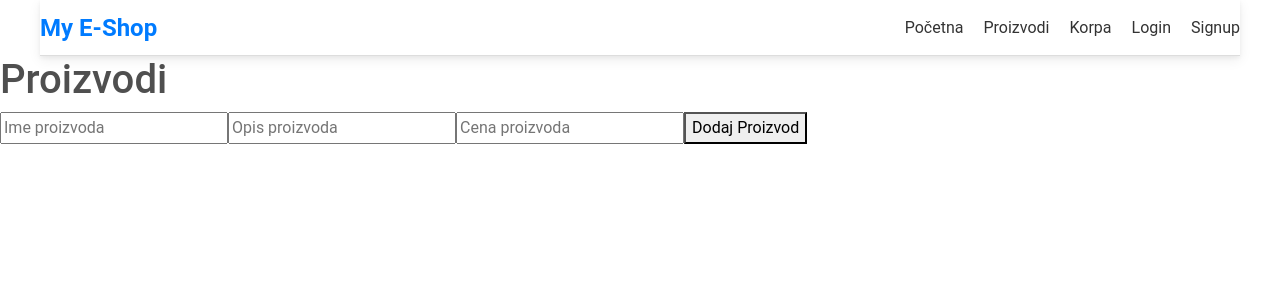
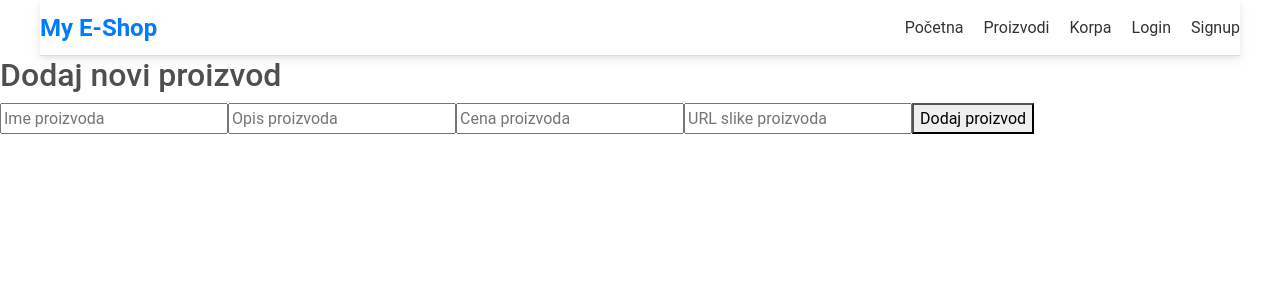
Before and after one commit to KovacevicS/eshopovic, a React (Create React App) app: page /dodaj-proizvod in a window 1280 px wide. Shown: the top 300 px of the page. Built offline with nearby package versions, Linux system fonts and the light colour scheme.

Commit message:
ddodaj proizvod u bazu

```diff
--- a/src/Proizvodi/DodajProizvod.js
+++ b/src/Proizvodi/DodajProizvod.js
@@ -1,68 +1,63 @@
 import React, { useState } from 'react';
-import Tabela from './Proizvodi'; // Ako je Tabela.js u istom direktorijumu
+import axios from 'axios';
 
 const DodajProizvod = () => {
     const [imeProizvoda, setImeProizvoda] = useState('');
     const [opisProizvoda, setOpisProizvoda] = useState('');
     const [cenaProizvoda, setCenaProizvoda] = useState('');
     const [slikaProizvoda, setSlikaProizvoda] = useState('');
-    const [proizvodi, setProizvodi] = useState([]);
+    const [poruka, setPoruka] = useState('');
 
-    const handlePromenaImena = (e) => {
-        setImeProizvoda(e.target.value);
-    };
-
-    const handlePromenaOpisa = (e) => {
-        setOpisProizvoda(e.target.value);
-    };
-
-    const handlePromenaCene = (e) => {
-        setCenaProizvoda(e.target.value);
-    };
-
-    const dodajProizvode = () => {
-        if (imeProizvoda.trim() && opisProizvoda.trim()) {
-            const noviProizvod = { ime: imeProizvoda, opis: opisProizvoda, cena: cenaProizvoda, slika: slikaProizvoda };
-            setProizvodi([...proizvodi, noviProizvod]);
+    const dodajProizvod = () => {
+        axios.post('http://localhost:5000/api/proizvodi', {
+            ime: imeProizvoda,
+            opis: opisProizvoda,
+            cena: cenaProizvoda,
+            slika: slikaProizvoda
+        })
+        .then(response => {
+            setPoruka('Proizvod je uspešno dodat!');
             setImeProizvoda('');
             setOpisProizvoda('');
             setCenaProizvoda('');
             setSlikaProizvoda('');
-        }
-    };
-
-    const updateProizvod = (index, newName, newDescription, newCena) => {
-        const azuriraniProizvodi = proizvodi.map((proizvod, i) =>
-            i === index ? { ime: newName, opis: newDescription, cena: newCena } : proizvod
-        );
-        setProizvodi(azuriraniProizvodi);
+        })
+        .catch(error => {
+            setPoruka('Greška prilikom dodavanja proizvoda: ' + error.message);
+        });
     };
 
     return (
         <div>
-            <h1>Proizvodi</h1>
+            <h2>Dodaj novi proizvod</h2>
             <input
                 type="text"
                 placeholder="Ime proizvoda"
                 value={imeProizvoda}
-                onChange={handlePromenaImena}
+                onChange={e => setImeProizvoda(e.target.value)}
             />
             <input
                 type="text"
                 placeholder="Opis proizvoda"
                 value={opisProizvoda}
-                onChange={handlePromenaOpisa}
+                onChange={e => setOpisProizvoda(e.target.value)}
             />
             <input
                 type="number"
                 placeholder="Cena proizvoda"
                 value={cenaProizvoda}
-                onChange={handlePromenaCene}
+                onChange={e => setCenaProizvoda(e.target.value)}
             />
-            <button onClick={dodajProizvode}>Dodaj Proizvod</button>
-            <Tabela proizvodi={proizvodi} updateProizvod={updateProizvod} />
+            <input
+                type="text"
+                placeholder="URL slike proizvoda"
+                value={slikaProizvoda}
+                onChange={e => setSlikaProizvoda(e.target.value)}
+            />
+            <button onClick={dodajProizvod}>Dodaj proizvod</button>
+            {poruka && <p>{poruka}</p>}
         </div>
     );
-}
+};
 
 export default DodajProizvod;
```
